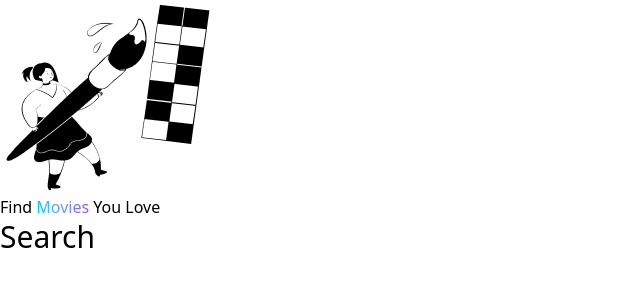
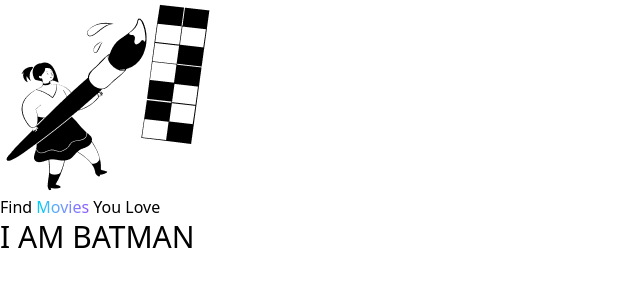
Before and after one commit to Tut314/Task_Manager, a React (Vite) app: page / in a window 1280 px wide. Shown: the top 300 px of the page, without its empty margins (0-640 px from the left). Built offline with nearby package versions, Linux system fonts and the light colour scheme.

Commit message:
set props

```diff
--- a/src/App.jsx
+++ b/src/App.jsx
@@ -1,6 +1,8 @@
-import React from 'react'
+import React, { useState } from 'react'
 import Search from './components/Search'
 const App = () => {
+  const [searchTerm, setSearchTerm] = useState('I AM BATMAN')
+
   return (
     <main>
 
@@ -17,7 +19,7 @@ const App = () => {
           </h1>
         </header>
 
-        <Search />
+        <Search searchTerm = {searchTerm} setSearchTerm={setSearchTerm}/>
 
       </div>
 
--- a/src/components/Search.jsx
+++ b/src/components/Search.jsx
@@ -1,8 +1,8 @@
 import React from 'react'
 
-const Search = () => {
+const Search = (props) => {
   return (
-    <div className = "text-3xl">Search</div>
+    <div className = "text-3xl">{props.searchTerm}</div>
   )
 }
 
```
